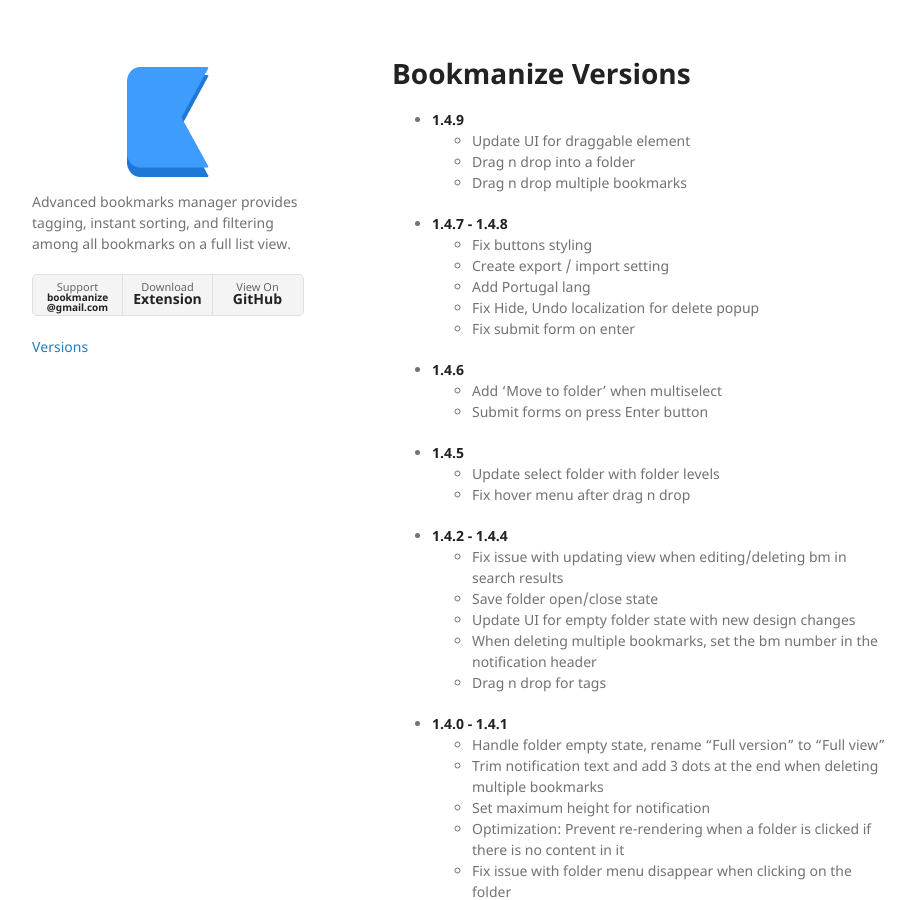
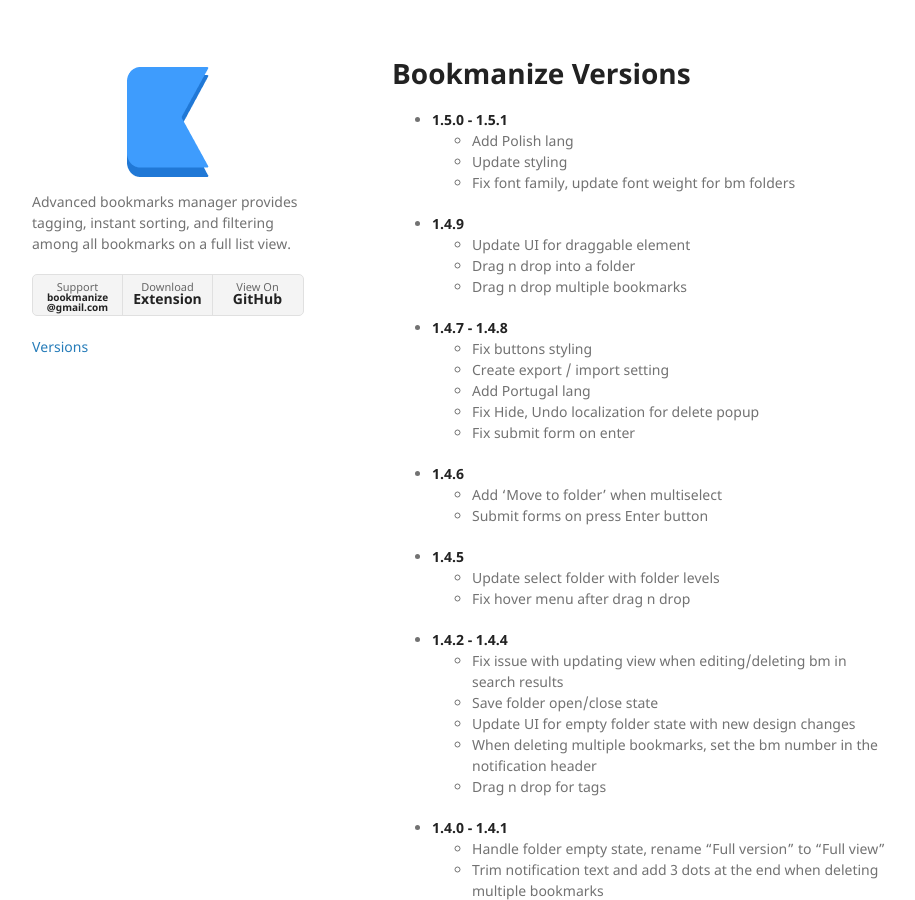
Before and after one commit to bookmanize/bookmanize.github.io, a Jekyll site: the page built from versions.md, in a window 1280 px wide and 900 px high. Shown: the whole window, without its empty margins (178-1093 px from the left). Built offline with Jekyll 4.4.1, drawn with Linux system fonts in a browser that asks for light colours.

Commit message:
Update versions.md

```diff
--- a/versions.md
+++ b/versions.md
@@ -4,6 +4,10 @@
 ---
 
 # Bookmanize Versions
+- **1.5.0 - 1.5.1**
+    - Add Polish lang
+    - Update styling
+    - Fix font family, update font weight for bm folders
 - **1.4.9**
     - Update UI for draggable element
     - Drag n drop into a folder
```
